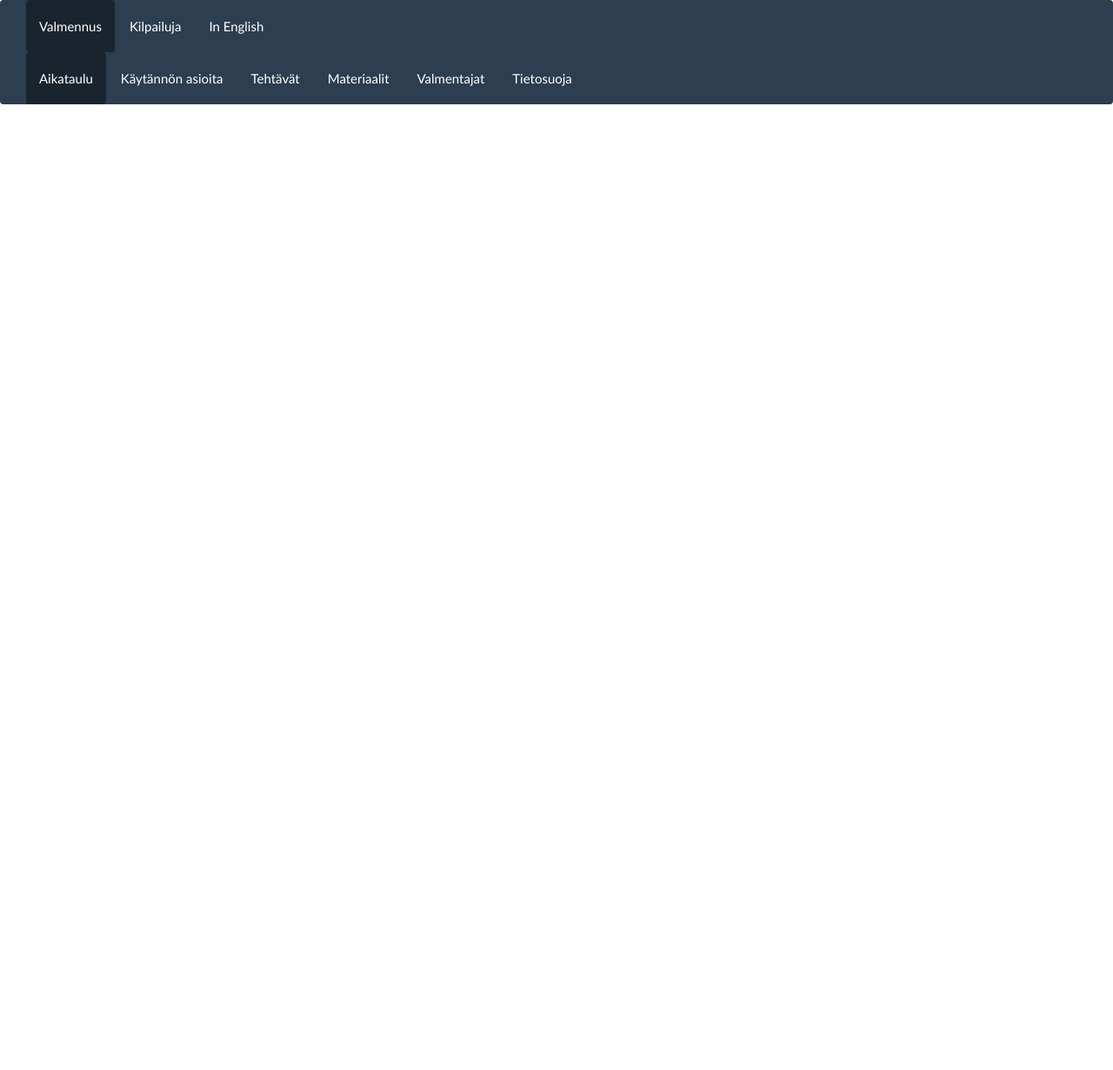
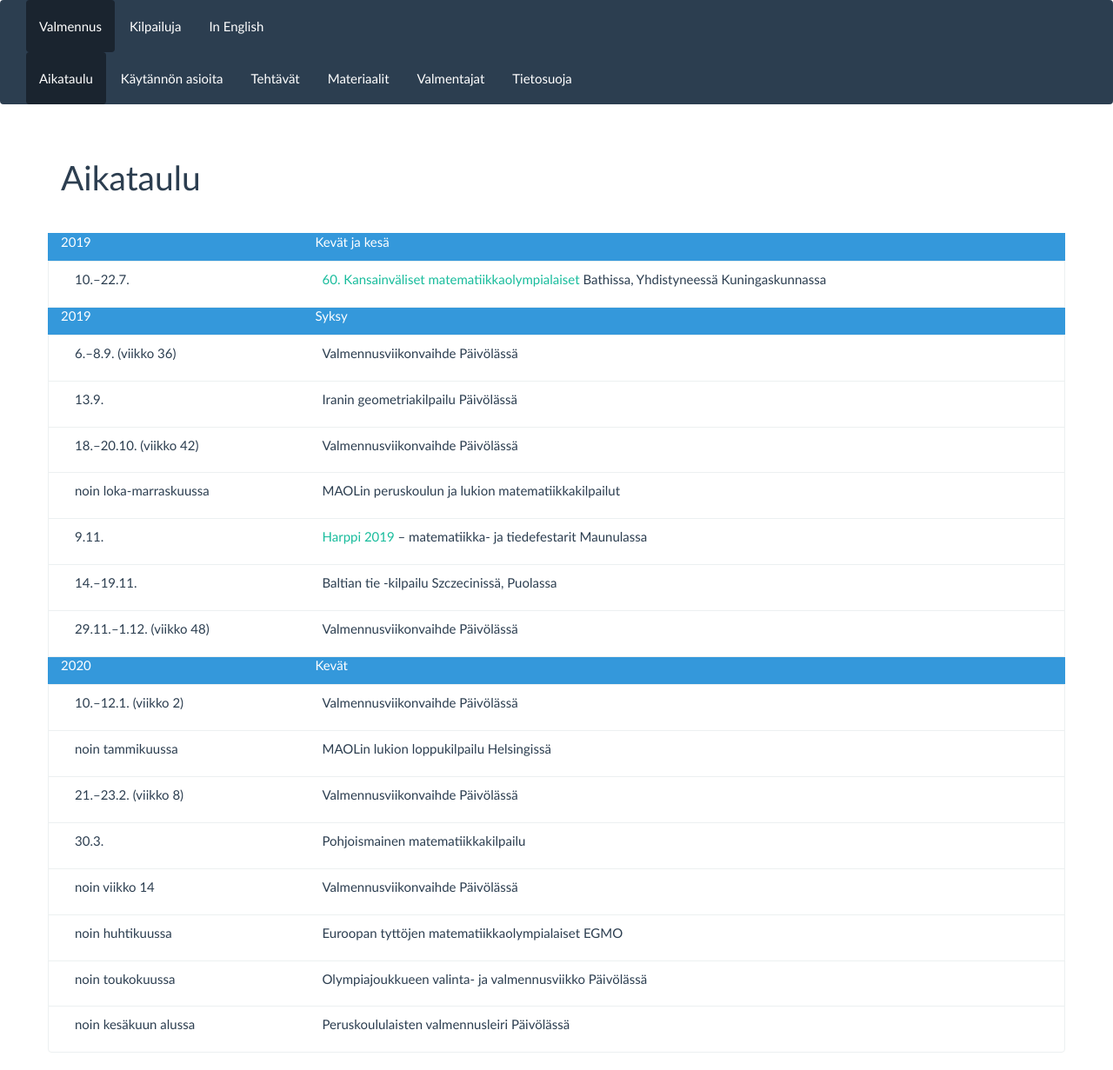
Before and after one commit to matematiikkakilpailut/matematiikkakilpailut.github.io, a Jekyll site: the page built from aikataulu/index.md, in a window 1280 px wide. Shown: the whole page at 87% size. Built offline with Jekyll 4.4.1, drawn with Linux system fonts in a browser that asks for light colours; our own code applies the rules of GitHub Pages for plain Markdown files; before the commit the page ends 900 px from its top, so only the background shows below that.

Commit message:
Korjauksen korjaus

```diff
--- a/aikataulu/index.md
+++ b/aikataulu/index.md
@@ -20,7 +20,7 @@ aikataulu:
   - pvm: "noin loka-marraskuussa"
     tapahtuma: "MAOLin peruskoulun ja lukion matematiikka&shy;kilpailut"
   - pvm: "9.11."
-    tapahtuma:
+    tapahtuma: >-
       [Harppi 2019](https://www.mayk.fi/matematiikka-ja-tiedefestarit-9-11-2019/) &ndash;
       matematiikka- ja tiede&shy;festarit Maunulassa
   - pvm: "14.&ndash;19.11."
```
